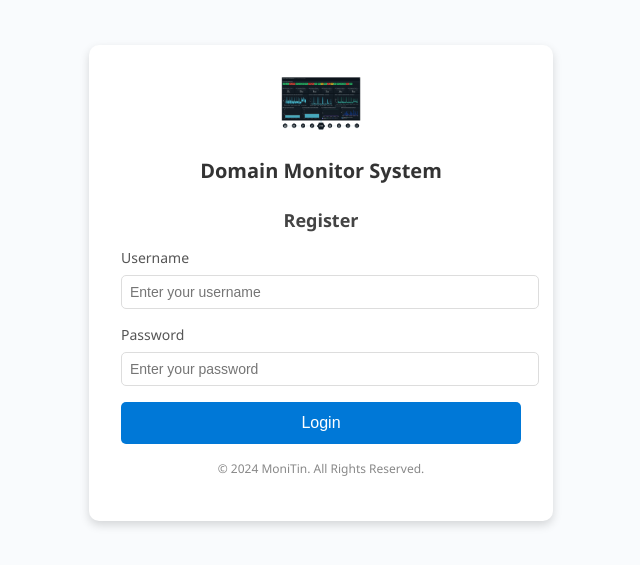
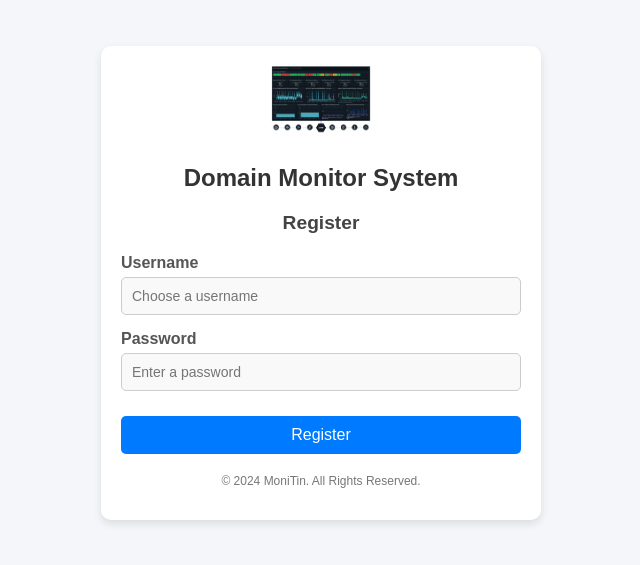
Before and after one commit to shomronh/certis, a plain HTML site: page templates/registerPage.html in a window 1280 px wide. Shown: the part 117-682 px from the top of the page, without its empty margins (319-959 px from the left). Drawn offline with Linux system fonts and the light colour scheme; files that its build step writes are made by us from their sources; files whose address does not match are found by name.

Commit message:
in progress

```diff
--- /dev/null
+++ b/static/register.css
@@ -0,0 +1,98 @@
+/* General styles */
+body {
+    font-family: Arial, sans-serif;
+    background-color: #f4f6f9;
+    margin: 0;
+    padding: 0;
+    display: flex;
+    justify-content: center;
+    align-items: center;
+    min-height: 100vh;
+}
+
+/* Registration container */
+.register-container {
+    background-color: #ffffff;
+    width: 400px;
+    padding: 20px;
+    border-radius: 10px;
+    box-shadow: 0 4px 8px rgba(0, 0, 0, 0.1);
+    text-align: center;
+}
+
+/* Logo and header */
+.register-container .brand-header {
+    margin-bottom: 20px;
+}
+
+.register-container .logo {
+    max-width: 100px;
+    margin-bottom: 10px;
+}
+
+.register-container h1 {
+    font-size: 1.5rem;
+    color: #333333;
+    margin-bottom: 10px;
+}
+
+/* Form header */
+.register-container h2 {
+    font-size: 1.2rem;
+    color: #444444;
+    margin-bottom: 20px;
+}
+
+/* Input fields */
+.register-container .input-group {
+    margin-bottom: 15px;
+    text-align: left;
+}
+
+.register-container label {
+    display: block;
+    font-weight: bold;
+    margin-bottom: 5px;
+    color: #555555;
+}
+
+.register-container input {
+    width: 100%;
+    padding: 10px;
+    border: 1px solid #cccccc;
+    border-radius: 5px;
+    box-sizing: border-box;
+    font-size: 14px;
+    background-color: #f9f9f9;
+    outline: none;
+    transition: border-color 0.3s;
+}
+
+.register-container input:focus {
+    border-color: #007bff;
+}
+
+/* Register button */
+.register-container .register-btn {
+    background-color: #007bff;
+    color: #ffffff;
+    padding: 10px 15px;
+    font-size: 16px;
+    border: none;
+    border-radius: 5px;
+    cursor: pointer;
+    width: 100%;
+    margin-top: 10px;
+    transition: background-color 0.3s;
+}
+
+.register-container .register-btn:hover {
+    background-color: #0056b3;
+}
+
+/* Footer */
+.register-container footer {
+    margin-top: 20px;
+    font-size: 12px;
+    color: #777777;
+}
--- a/templates/registerPage.html
+++ b/templates/registerPage.html
@@ -3,32 +3,32 @@
 <head>
     <meta charset="UTF-8">
     <meta name="viewport" content="width=device-width, initial-scale=1.0">
-    <title>Domain Monitor Login</title>
-    <link rel="stylesheet" href="static/domain.css">
+    <title>Register</title>
+    <link rel="stylesheet" href="static/register.css">
 </head>
 <body>
-    <div class="login-container">
+    <div class="register-container">
         <div class="brand-header">
             <img src="static/images/logo.png" alt="Domain Monitor Logo" class="logo">
             <h1>Domain Monitor System</h1>
         </div>
-        <form id="register" class="login-form">
+        <form class="register-form">
             <h2>Register</h2>
             <div class="input-group">
-                <label for="username">Username</label>
-                <input type="text" id="username" name="username" placeholder="Enter your username" required>
+                <label for="new-username">Username</label>
+                <input type="text" id="new-username" name="username" placeholder="Choose a username" required>
             </div>
             <div class="input-group">
-                <label for="password">Password</label>
-                <input type="password" id="password" name="password" placeholder="Enter your password" required>
+                <label for="new-password">Password</label>
+                <input type="password" id="new-password" name="password" placeholder="Enter a password" required>
             </div>
-            <button type="submit" class="login-btn">Login</button>
+            <button type="submit" class="register-btn">Register</button>
         </form>
         <footer>
             <p>&copy; 2024 MoniTin. All Rights Reserved.</p>
         </footer>
     </div>
+
     <script src="static/registerPage.js"></script>
-
 </body>
 </html>
```
Also changed, not shown: templates/loginPage.html (+5 -1 lines), static/domain.css (line endings or trailing spaces), 2 other files.
